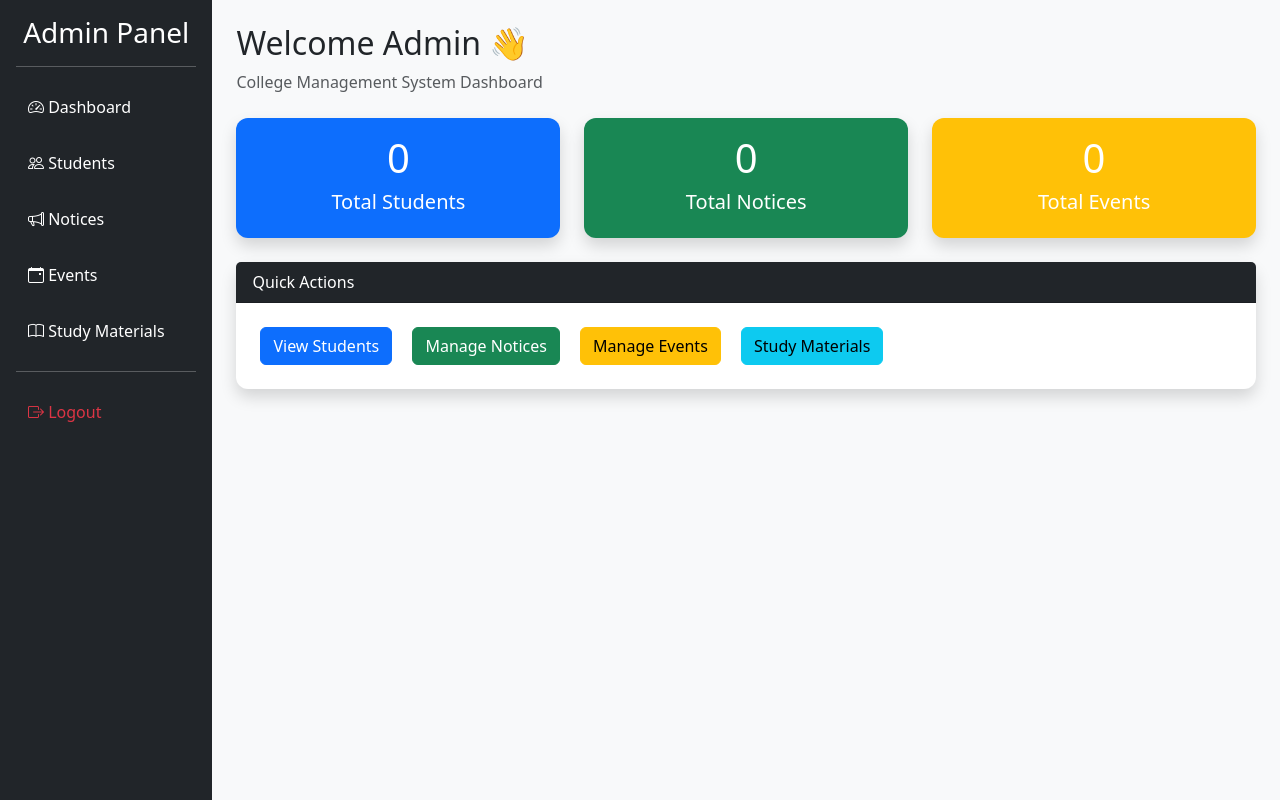
After one commit to manasi324/College-Management-Portal, a Flask app: page /admin_dashboard in a window 1280 px wide. The commit adds this page. Run offline with Flask 3, Linux system fonts and the light colour scheme; the visitor is signed in with stand-in values (Sample User, id 1); data that the repository does not hold is empty.

Commit message:
Add role-based authentication and admin dashboard integration

```diff
--- a/college-portal/app.py
+++ b/college-portal/app.py
@@ -20,25 +20,30 @@ def home():
 def login():
 
     if request.method == 'POST':
-
         email = request.form['email']
         password = request.form['password']
 
-        print("Email:", email)
-        print("Password:", password)
+        # Admin Login
+        if email == "admin@college.com" and password == "admin123":
+            session.clear()
+            session['admin'] = True
+            return redirect('/admin_dashboard')
 
-        student = Student.query.filter_by(email=email).first()
-
-        print("Student:", student)
+        # Student Login
+        student = Student.query.filter_by(
+            email=email,
+            password=password
+        ).first()
 
         if student:
-            print("DB Password:", student.password)
+            session.clear()
+            session['student_id'] = student.id
+            return redirect('/dashboard')
 
-            if student.password == password:
-                session['student_id'] = student.id
-                return redirect('/dashboard')
-
-        return "Invalid Email or Password"
+        return render_template(
+            'login.html',
+            error="Invalid Email or Password"
+        )
 
     return render_template('login.html')
 
@@ -112,5 +117,28 @@ def edit_profile():
 
     return render_template('edit_profile.html', student=student)
 
+@app.route('/admin_dashboard')
+def admin_dashboard():
+
+    if not session.get('admin'):
+        return redirect('/admin')
+
+    total_students = Student.query.count()
+    total_notices = 0
+    total_events = 0
+
+    return render_template(
+        'admin_dashboard.html',
+        total_students=total_students,
+        total_notices=total_notices,
+        total_events=total_events
+    )
+
+@app.route('/students')
+def students():
+    students = Student.query.all()
+    return render_template('students.html', students=students)
+
+
 if __name__ == '__main__':
     app.run(host='0.0.0.0', port=5000, debug=True)
--- /dev/null
+++ b/college-portal/templates/admin_dashboard.html
@@ -0,0 +1,156 @@
+<!DOCTYPE html>
+<html lang="en">
+<head>
+    <meta charset="UTF-8">
+    <title>Admin Dashboard</title>
+
+    <link href="https://cdn.jsdelivr.net/npm/bootstrap@5.3.3/dist/css/bootstrap.min.css" rel="stylesheet">
+    <link rel="stylesheet"
+    href="https://cdn.jsdelivr.net/npm/bootstrap-icons@1.11.3/font/bootstrap-icons.css">
+
+    <style>
+        body{
+            background:#f8f9fa;
+        }
+
+        .sidebar{
+            width:250px;
+            min-height:100vh;
+            background:#212529;
+        }
+
+        .sidebar a{
+            color:white;
+            text-decoration:none;
+            display:block;
+            padding:12px;
+            border-radius:8px;
+            margin-bottom:8px;
+        }
+
+        .sidebar a:hover{
+            background:#0d6efd;
+            color:white;
+        }
+
+        .card{
+            border:none;
+            border-radius:12px;
+        }
+    </style>
+</head>
+
+<body>
+
+<div class="d-flex">
+
+    <!-- Sidebar -->
+    <div class="sidebar p-3">
+
+        <h3 class="text-white text-center">Admin Panel</h3>
+
+        <hr class="text-white">
+
+        <a href="/admin_dashboard">
+            <i class="bi bi-speedometer2"></i> Dashboard
+        </a>
+
+        <a href="/students">
+            <i class="bi bi-people"></i> Students
+        </a>
+
+        <a href="/manage_notices">
+            <i class="bi bi-megaphone"></i> Notices
+        </a>
+
+        <a href="/manage_events">
+            <i class="bi bi-calendar-event"></i> Events
+        </a>
+
+        <a href="/manage_materials">
+            <i class="bi bi-book"></i> Study Materials
+        </a>
+
+        <hr class="text-white">
+
+        <a href="/logout" class="text-danger">
+            <i class="bi bi-box-arrow-right"></i> Logout
+        </a>
+
+    </div>
+
+    <!-- Main Content -->
+    <div class="container-fluid p-4">
+
+        <h2>Welcome Admin 👋</h2>
+
+        <p class="text-muted">
+            College Management System Dashboard
+        </p>
+
+        <div class="row mt-4">
+
+            <div class="col-md-4 mb-4">
+                <div class="card bg-primary text-white shadow">
+                    <div class="card-body text-center">
+                        <h1>{{ total_students }}</h1>
+                        <h5>Total Students</h5>
+                    </div>
+                </div>
+            </div>
+
+            <div class="col-md-4 mb-4">
+                <div class="card bg-success text-white shadow">
+                    <div class="card-body text-center">
+                        <h1>{{ total_notices }}</h1>
+                        <h5>Total Notices</h5>
+                    </div>
+                </div>
+            </div>
+
+            <div class="col-md-4 mb-4">
+                <div class="card bg-warning text-white shadow">
+                    <div class="card-body text-center">
+                        <h1>{{ total_events }}</h1>
+                        <h5>Total Events</h5>
+                    </div>
+                </div>
+            </div>
+
+        </div>
+
+        <div class="card shadow">
+            <div class="card-header bg-dark text-white">
+                Quick Actions
+            </div>
+
+            <div class="card-body">
+
+                <a href="/students" class="btn btn-primary m-2">
+                    View Students
+                </a>
+
+                <a href="/manage_notices" class="btn btn-success m-2">
+                    Manage Notices
+                </a>
+
+                <a href="/manage_events" class="btn btn-warning m-2">
+                    Manage Events
+                </a>
+
+                <a href="/manage_materials" class="btn btn-info m-2">
+                    Study Materials
+                </a>
+
+            </div>
+
+        </div>
+
+    </div>
+
+</div>
+
+<script src="https://cdn.jsdelivr.net/npm/bootstrap@5.3.3/dist/js/bootstrap.bundle.min.js"></script>
+
+</body>
+</html>
```
Also changed, not shown: college-portal/templates/admin_login.html (added, +44 -0 lines), college-portal/templates/index.html (+9 -5 lines), college-portal/templates/student.html (added, +38 -0 lines).
